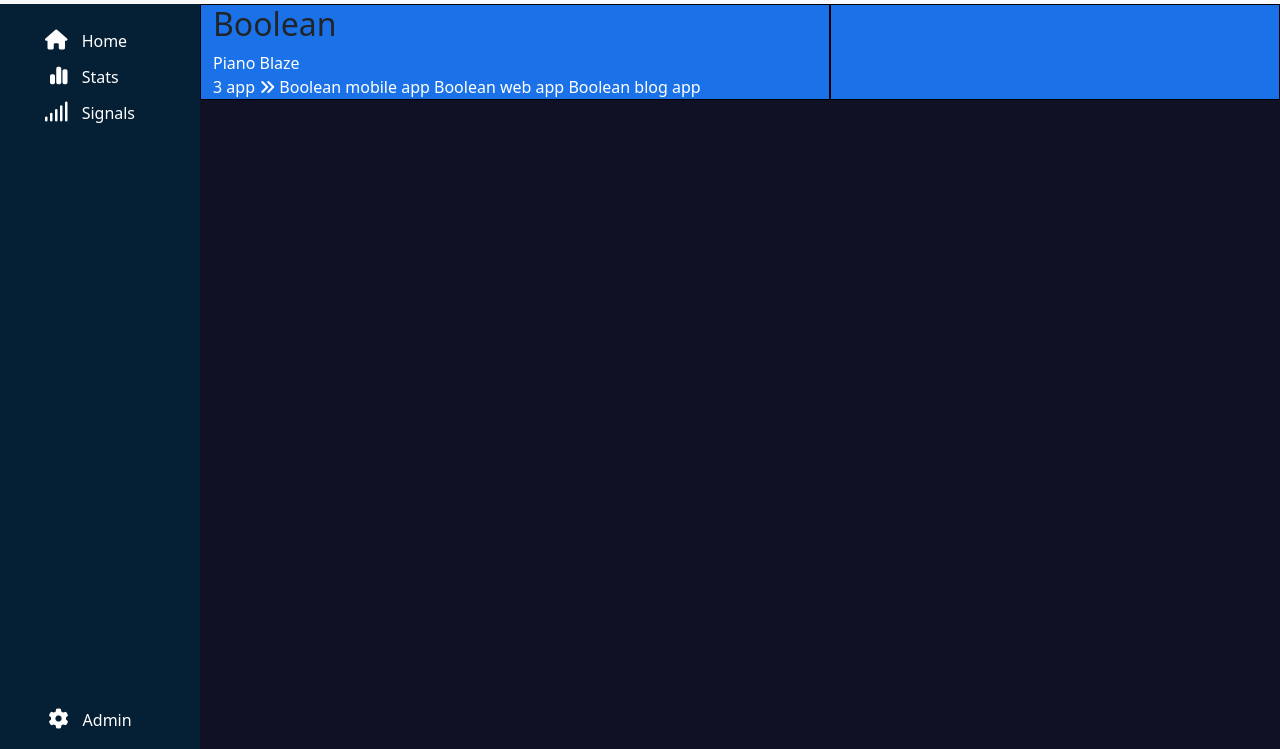
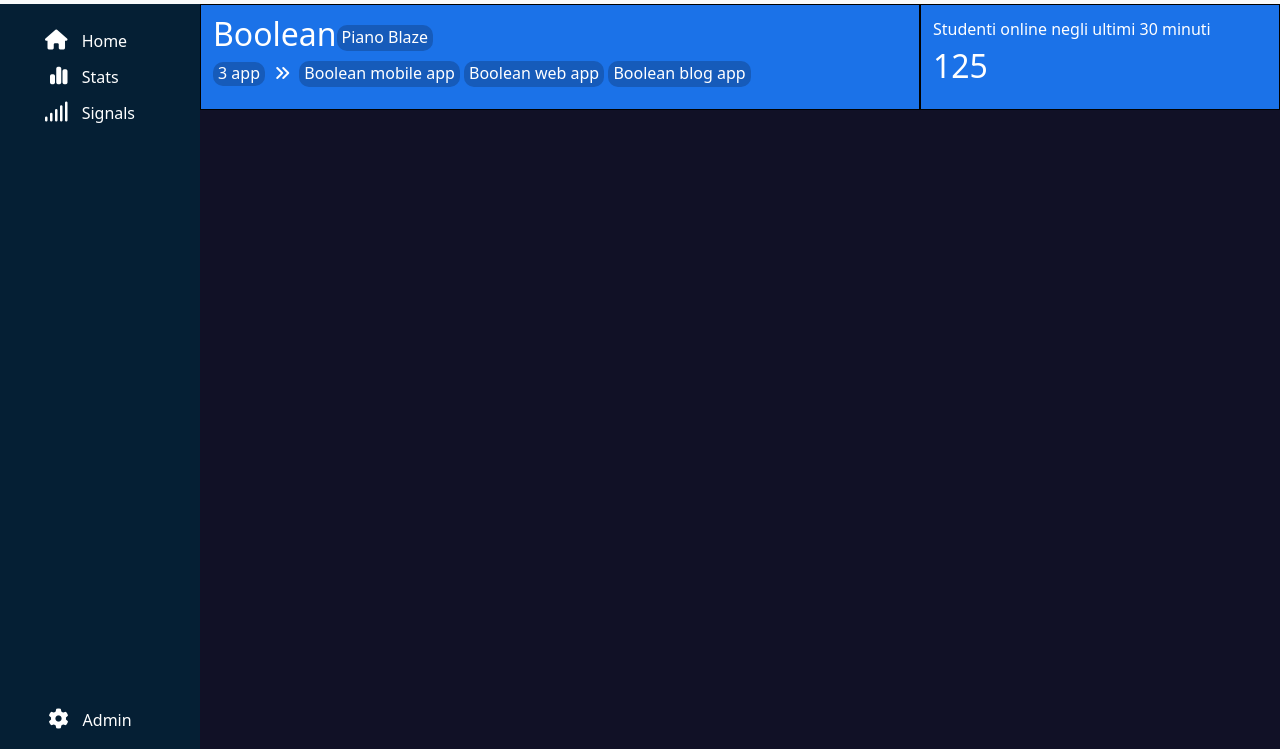
Before and after one commit to Emanuela91/html-css-bootstrap-dashboard, a plain HTML site: page index.html in a window 1280 px wide. Shown: the part 51-800 px from the top of the page. Drawn offline with nearby package versions, Linux system fonts and the light colour scheme.

Commit message:
parte superiore del main aggiunte e tolte icone alle diverse grandezze

```diff
--- a/css/style.css
+++ b/css/style.css
@@ -195,6 +195,35 @@ header #icon i{
     min-height: 30px;
 }
 
+/* Top Main "blu" */
 .container .top-main div{
     background-color: #1b72e8;
 }
+
+.col-12.col-lg-8{
+    padding-top: 10px;
+    padding-bottom: 15px;
+}
+
+.col-12.col-lg-4{
+    padding-top: 15px;
+    padding-bottom: 15px;
+}
+
+.fa-solid.fa-angles-right.text-white{
+    padding: 0 5px;
+}
+
+i.fa-solid.fa-plus.text-white{
+    padding: 8px;
+    border-radius: 50px;
+    font-size: 12px;
+    background-color: #165bba;
+}
+
+.col-12.col-lg-8 a.text-decoration-none.text-white{
+    padding: 0 5px;
+    padding-bottom: 2px;
+    background-color: #165bba;
+    border-radius: 10px;
+}
--- a/index.html
+++ b/index.html
@@ -65,21 +65,23 @@
         <main>
             <div class="container">
                 <div class="row top-main">
-                    <div class="col-12 col-md-7">
-                        <div>
-                            <h2>Boolean</h2>
+                    <div class="col-12 col-lg-8">
+                        <div class="d-flex align-items-center">
+                            <h2 class="text-white">Boolean</h2>
                             <a class="text-decoration-none text-white" href="#">Piano Blaze</a>
                         </div>
                         <div>
                             <a class="text-decoration-none text-white" href="#">3 app</a>
                             <i class="fa-solid fa-angles-right text-white"></i>
-                            <a class="text-decoration-none text-white" href="#">Boolean mobile app</a>
-                            <a class="text-decoration-none text-white" href="#">Boolean web app</a>
-                            <a class="text-decoration-none text-white" href="#">Boolean blog app</a>
+                            <a href="#"><i class="fa-solid fa-plus text-white d-md-none"></i></a>
+                            <a class="text-decoration-none text-white d-none d-md-inline-block" href="#">Boolean mobile app</a>
+                            <a class="text-decoration-none text-white d-none d-md-inline-block" href="#">Boolean web app</a>
+                            <a class="text-decoration-none text-white d-none d-md-inline-block" href="#">Boolean blog app</a>
                         </div>
                     </div>
-                    <div class="col-12 col-md-5 ">
-
+                    <div class="col-12 col-lg-4 ">
+                    <h6 class="text-white">Studenti online negli ultimi 30 minuti</h6>
+                    <h2 class="text-white">125</h2>
                     </div>
                 </div>
 
```
